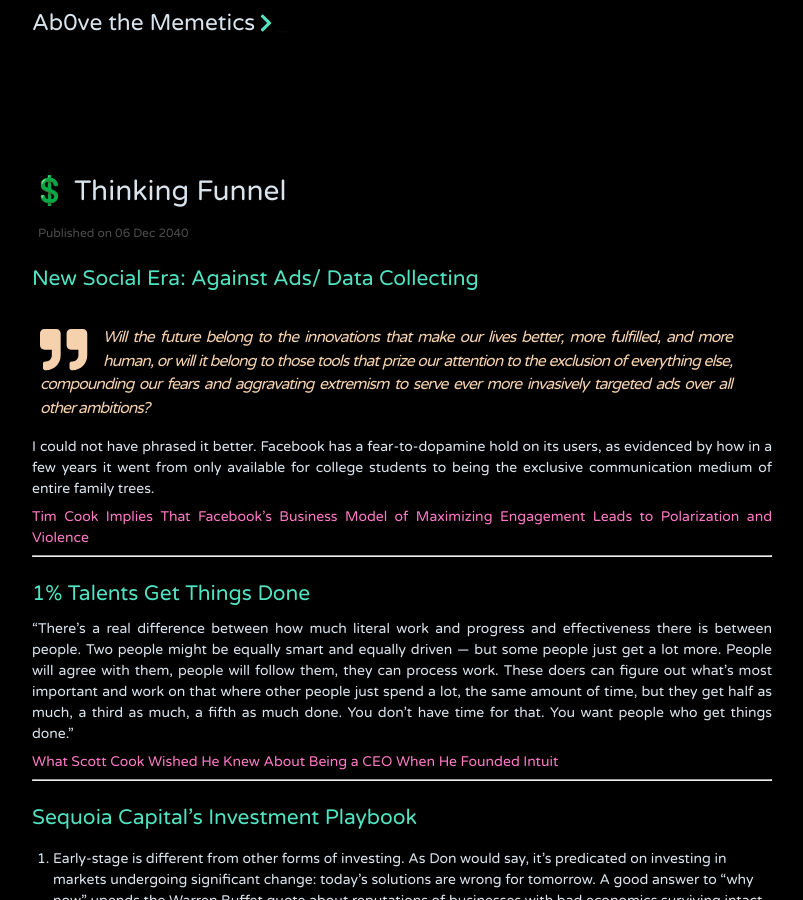
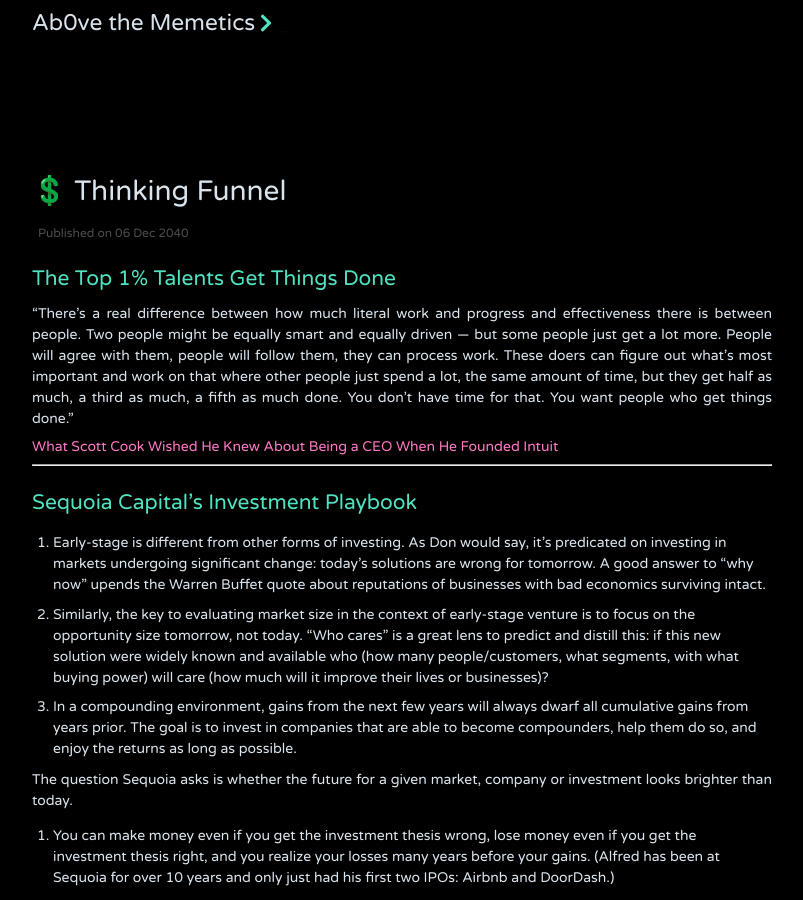
Before and after one commit to jithendrabsy/thoughts, a Jekyll site: the page built from _posts/2040-12-06-thinking.md, in a window 1280 px wide and 900 px high. Shown: the whole window, without its empty margins (238-1041 px from the left). Built offline with Jekyll 4.4.1, drawn with Linux system fonts in a browser that asks for light colours; nearby versions of some CDN libraries; some of the changed text lies outside the part shown.

Commit message:
Update T

```diff
--- a/_posts/2040-12-06-thinking.md
+++ b/_posts/2040-12-06-thinking.md
@@ -5,17 +5,8 @@
 tags: Creation
 ---
 
-## New Social Era: Against Ads/ Data Collecting
 
-> Will the future belong to the innovations that make our lives better, more fulfilled, and more human, or will it belong to those tools that prize our attention to the exclusion of everything else, compounding our fears and aggravating extremism to serve ever more invasively targeted ads over all other ambitions?
-
-I could not have phrased it better. Facebook has a fear-to-dopamine hold on its users, as evidenced by how in a few years it went from only available for college students to being the exclusive communication medium of entire family trees.
-
-[Tim Cook Implies That Facebook's Business Model of Maximizing Engagement Leads to Polarization and Violence](https://www.reddit.com/r/apple/comments/l73w3y/tim_cook_implies_that_facebooks_business_model_of/?utm_source=share&utm_medium=ios_app&utm_name=iossmf)
-
----
-
-## 1% Talents Get Things Done
+## The Top 1% Talents Get Things Done
 
 “There’s a real difference between how much literal work and progress and effectiveness there is between people. Two people might be equally smart and equally driven — but some people just get a lot more. People will agree with them, people will follow them, they can process work. These doers can figure out what’s most important and work on that where other people just spend a lot, the same amount of time, but they get half as much, a third as much, a fifth as much done. You don’t have time for that. You want people who get things done.”
 
```
Also changed, not shown: other parts of _posts/2040-12-06-thinking.md (+8 -0 lines).
